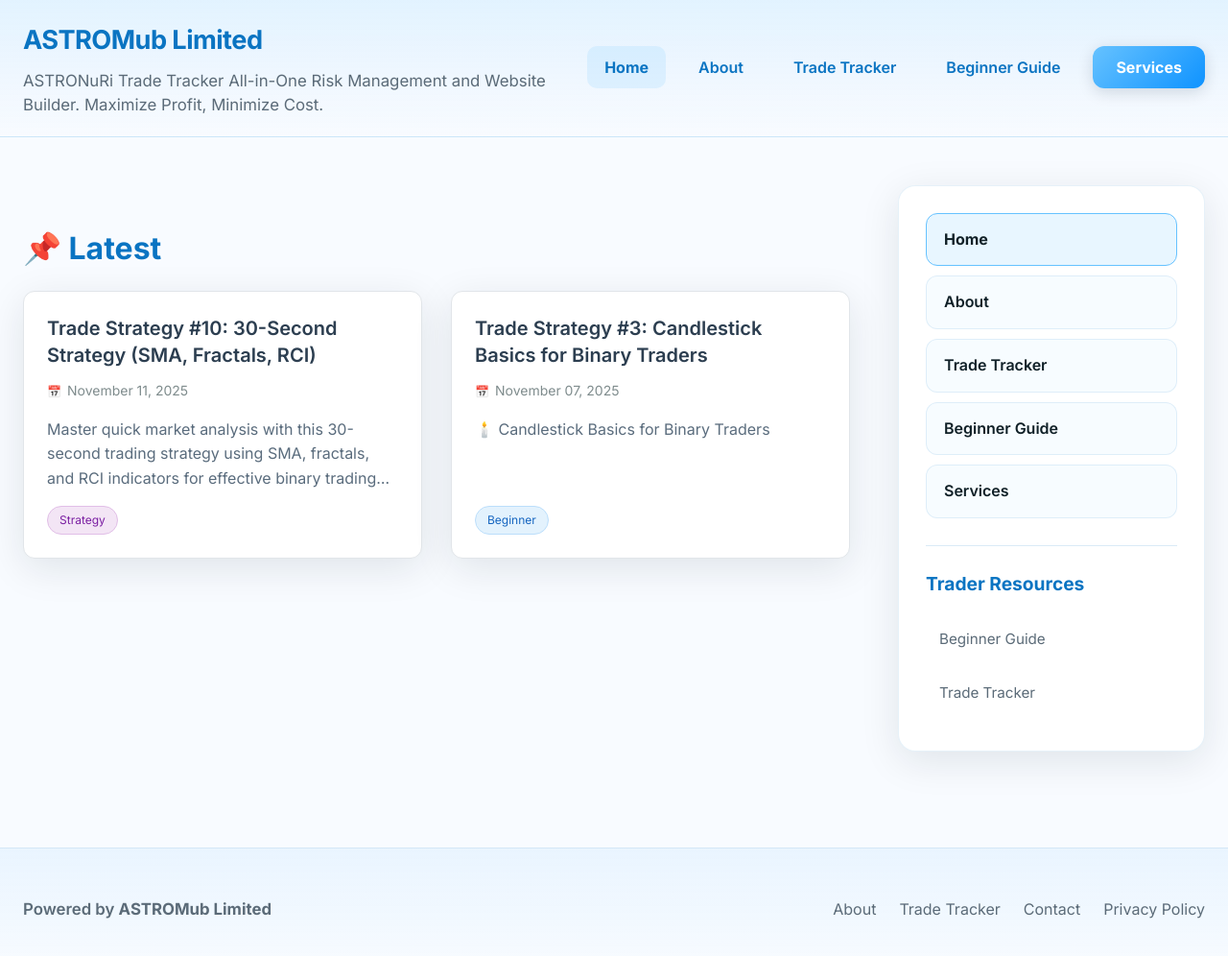
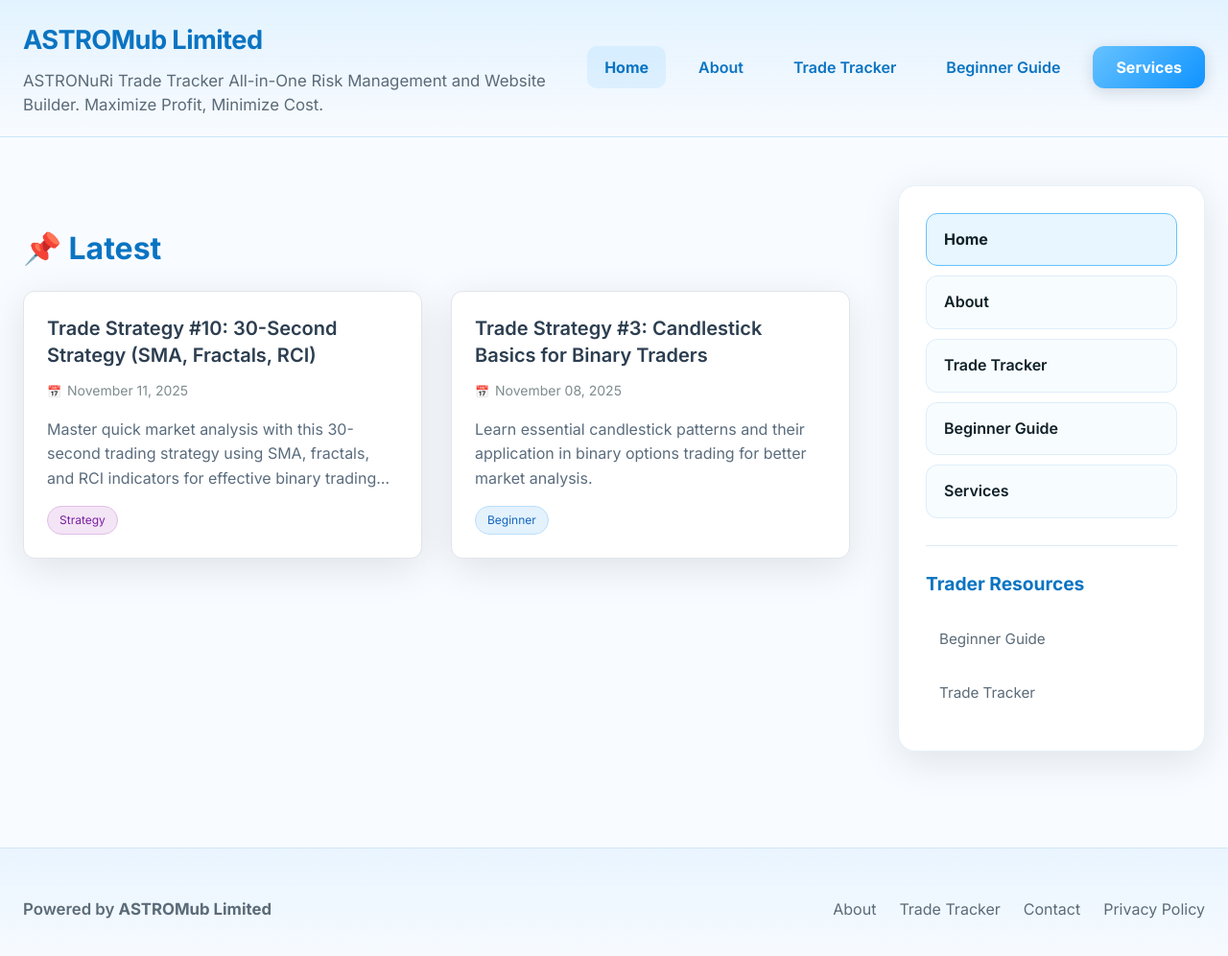
Before and after one commit to astromub/silver-umbrella, a Jekyll site: the page built from index.md, in a window 1280 px wide and 1011 px high. Shown: the top 996 px of the window at 96% size. Built offline with Jekyll 4.4.1, drawn with Linux system fonts in a browser that asks for light colours.

Commit message:
Update 2025-11-08-candlestick-basics.md

```diff
--- a/_posts/2025-11-08-candlestick-basics.md
+++ b/_posts/2025-11-08-candlestick-basics.md
@@ -1,8 +1,10 @@
 ---
+layout: post
 title: "Trade Strategy #3: Candlestick Basics for Binary Traders"
-date: 2025-11-07
-layout: post
-categories: beginner
+date: 2025-11-08
+categories: [beginner]
+description: "Master the fundamentals of candlestick patterns and how to apply them effectively in binary options trading."
+excerpt: "Learn essential candlestick patterns and their application in binary options trading for better market analysis."
 tags: [candlestick, binary, support resistance, bullish, bearish]
 image: /images/coverlogo.png
 ---
```
